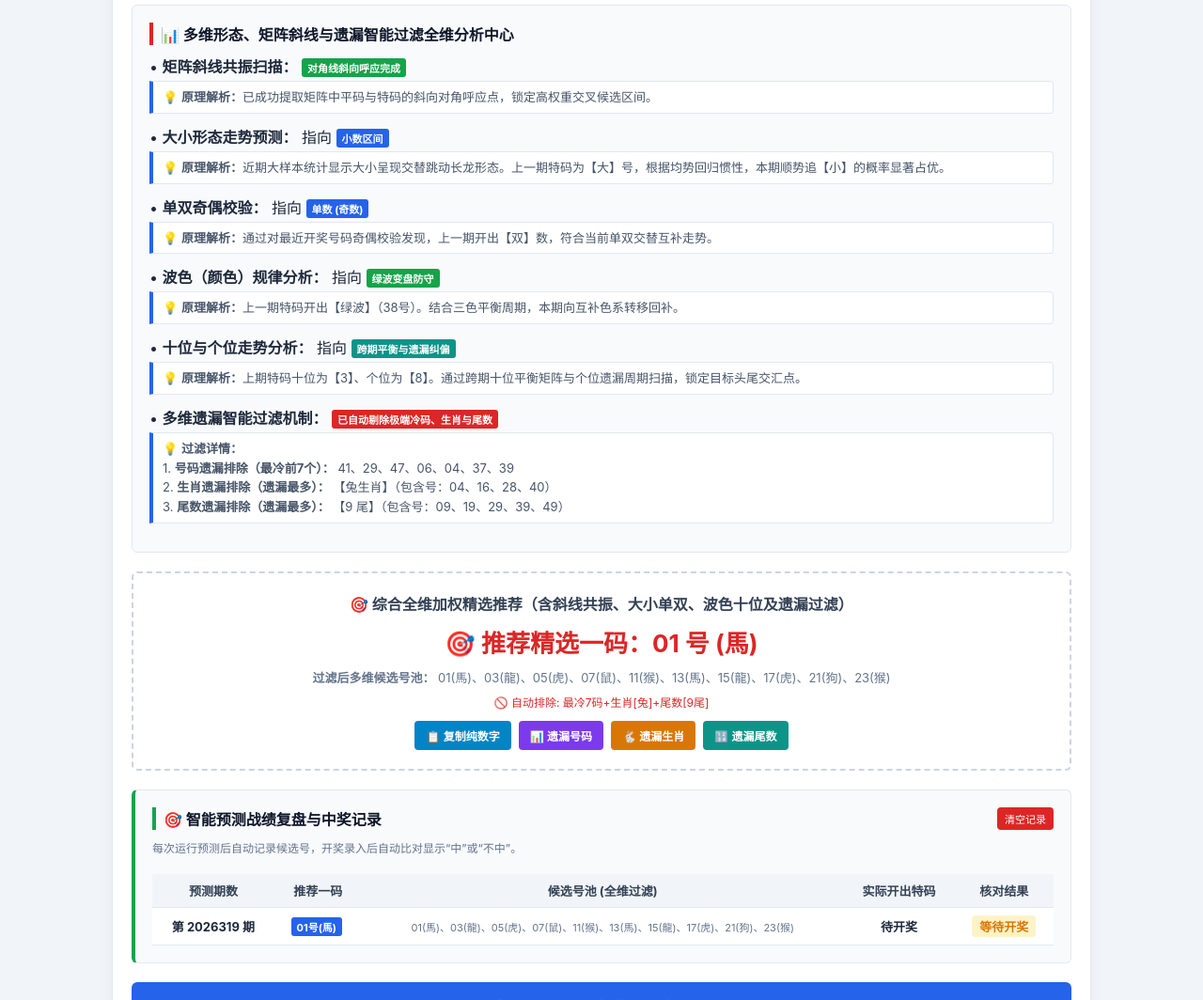
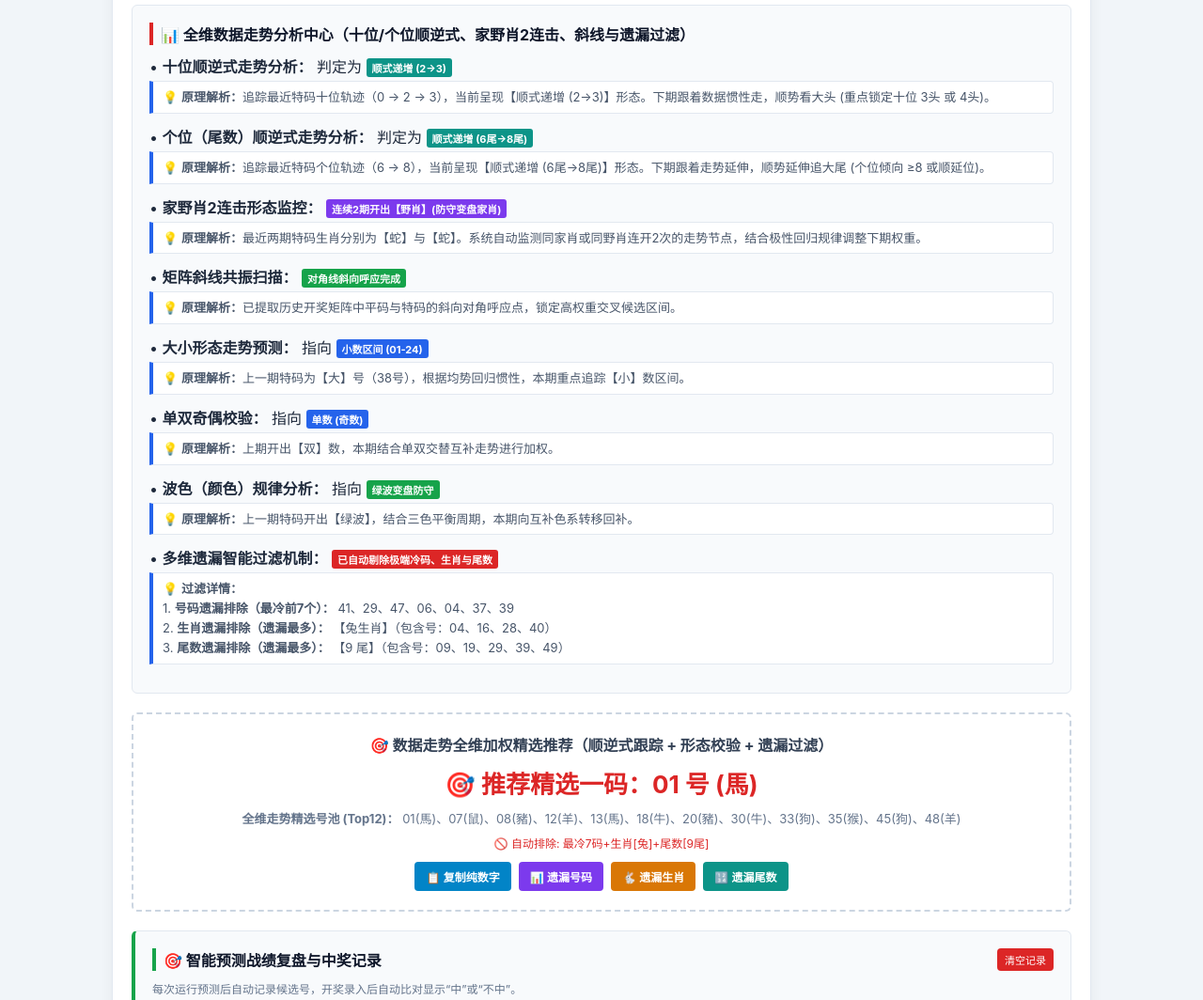
Before and after one commit to qianqianlin666-ctrl/qianqianlin.github.io, a plain HTML site: page index.html in a window 1280 px wide. Shown: the part 855-1919 px from the top of the page at 94% size. Drawn offline with Linux system fonts and the light colour scheme.

Commit message:
Update analysis and input panel descriptions in HTML

```diff
--- a/index.html
+++ b/index.html
@@ -53,6 +53,9 @@
         .badge-red { background: #dc2626; }
         .badge-blue { background: #2563eb; }
         .badge-green { background: #16a34a; }
+        .badge-purple { background: #7c3aed; }
+        .badge-teal { background: #0d9488; }
+        .badge-amber { background: #d97706; }
 
         .result-box { background: #ffffff; border: 2px dashed #cbd5e1; padding: 20px; border-radius: 6px; text-align: center; margin-top: 20px; }
         .result-num { font-size: 26px; font-weight: bold; color: #dc2626; margin: 10px 0; }
@@ -115,7 +118,7 @@
 
     <!-- 手动录入表单面板 -->
     <div class="input-panel">
-        <div style="font-size: 14px; font-weight: bold; color: #334155;">➕ 手动录入开奖数据（自动更新号码、生肖、尾数遗漏）</div>
+        <div style="font-size: 14px; font-weight: bold; color: #334155;">➕ 手动录入开奖数据（自动更新顺逆式走势及号码、生肖、尾数遗漏）</div>
         <div class="input-row">
             <div>期号: <input type="text" id="in-period" placeholder="自动生成下一期" style="width: 95px;"></div>
             <div>平码(空格/逗号): <input type="text" id="in-normals" placeholder="例如: 31 49 30 22 43 24" style="width: 190px;"></div>
@@ -158,12 +161,12 @@
     </div>
 
     <div class="card">
-        <div class="section-title" style="border-left-color: #dc2626;">📊 多维形态、矩阵斜线与遗漏智能过滤全维分析中心</div>
+        <div class="section-title" style="border-left-color: #dc2626;">📊 全维数据走势分析中心（十位/个位顺逆式、家野肖2连击、斜线与遗漏过滤）</div>
         <div id="analysis-results">正在分析开奖走势...</div>
     </div>
 
     <div class="result-box">
-        <div style="font-weight: bold; color: #334155;">🎯 综合全维加权精选推荐（含斜线共振、大小单双、波色十位及遗漏过滤）</div>
+        <div style="font-weight: bold; color: #334155;">🎯 数据走势全维加权精选推荐（顺逆式跟踪 + 形态校验 + 遗漏过滤）</div>
         <div class="result-num" id="recommended-code">等待生成</div>
         <div id="pool-display" style="color: #64748b; font-size: 13px; margin-bottom: 8px;"></div>
         <div id="excluded-info" style="font-size: 12px; color: #dc2626; margin-bottom: 8px;"></div>
@@ -207,7 +210,7 @@
                     <tr>
                         <th>预测期数</th>
                         <th>推荐一码</th>
-                        <th>候选号池 (全维过滤)</th>
+                        <th>候选号池 (全维走势过滤)</th>
                         <th>实际开出特码</th>
                         <th>核对结果</th>
                     </tr>
@@ -220,7 +223,7 @@
     </div>
 
     <div class="btn-container">
-        <button class="action-btn" onclick="doPredict()">🔮 立即运行多元化智能预测并记录战绩</button>
+        <button class="action-btn" onclick="doPredict()">🔮 立即运行全维数据走势预测并记录战绩</button>
     </div>
 </div>
 
@@ -231,6 +234,12 @@ var ZODIAC_MAP = {
     25:"馬", 26:"蛇", 27:"龍", 28:"兔", 29:"虎", 30:"牛", 31:"鼠", 32:"豬", 33:"狗", 34:"雞", 35:"猴", 36:"羊",
     37:"馬", 38:"蛇", 39:"龍", 40:"兔", 41:"虎", 42:"牛", 43:"鼠", 44:"豬", 45:"狗", 46:"雞", 47:"猴", 48:"羊", 49:"馬"
 };
+
+// 家肖：牛、馬、羊、雞、狗、豬；野肖：鼠、虎、兔、龍、蛇、猴
+var HOME_ZODIACS = ["牛", "馬", "羊", "雞", "狗", "豬"];
+function isHomeZodiac(zodiac) {
+    return HOME_ZODIACS.indexOf(zodiac) !== -1;
+}
 
 function getNumbersByZodiac(zodiacName) {
     var nums = [];
@@ -603,7 +612,7 @@ function addNewDraw() {
     checkPredictRecords();
     doPredict();
     initAutoPeriod();
-    alert("第 " + pInput + " 期开奖录入成功！各项全维走势与遗漏已自动更新！");
+    alert("第 " + pInput + " 期开奖录入成功！顺逆式走势与各项遗漏已全自动更新！");
 }
 
 function resetDefaultData() {
@@ -713,15 +722,74 @@ setInterval(updateTimer, 1000);
 function doPredict() {
     try {
         var last = HISTORY_DATA[0];
+        var prev = HISTORY_DATA.length > 1 ? HISTORY_DATA[1] : last;
+        var prev2 = HISTORY_DATA.length > 2 ? HISTORY_DATA[2] : prev;
+
         var specNum = last.special_num;
+        var prevSpec = prev.special_num;
+        var prev2Spec = prev2.special_num;
+
+        // 1. 十位顺逆式走势分析
+        var lastTen = Math.floor(specNum / 10);
+        var prevTen = Math.floor(prevSpec / 10);
+        var prev2Ten = Math.floor(prev2Spec / 10);
+
+        var tenTrendType = "平式走平";
+        var tenTargetDesc = "";
+        if (lastTen > prevTen) {
+            tenTrendType = "顺式递增 (" + prevTen + "→" + lastTen + ")";
+            tenTargetDesc = "顺势看大头 (重点锁定十位 " + lastTen + "头 或 " + Math.min(4, lastTen + 1) + "头)";
+        } else if (lastTen < prevTen) {
+            tenTrendType = "逆式递减 (" + prevTen + "→" + lastTen + ")";
+            tenTargetDesc = "逆势回落小头 (重点锁定十位 " + lastTen + "头 或 " + Math.max(0, lastTen - 1) + "头)";
+        } else {
+            tenTrendType = "同头平移 (" + prevTen + "→" + lastTen + ")";
+            tenTargetDesc = "平移防变盘 (重点关注邻头切换)";
+        }
+
+        // 2. 个位（尾数）顺逆式走势分析
+        var lastUnit = specNum % 10;
+        var prevUnit = prevSpec % 10;
+        var unitTrendType = "平式走平";
+        var unitTargetDesc = "";
+        if (lastUnit > prevUnit) {
+            unitTrendType = "顺式递增 (" + prevUnit + "尾→" + lastUnit + "尾)";
+            unitTargetDesc = "顺势延伸追大尾 (个位倾向 ≥" + lastUnit + " 或顺延位)";
+        } else if (lastUnit < prevUnit) {
+            unitTrendType = "逆式递减 (" + prevUnit + "尾→" + lastUnit + "尾)";
+            unitTargetDesc = "逆势下行追小尾 (个位倾向 ≤" + lastUnit + " 或逆延位)";
+        } else {
+            unitTrendType = "同尾重复 (" + prevUnit + "尾→" + lastUnit + "尾)";
+            unitTargetDesc = "同尾防跳变 (个位防向两翼扩散)";
+        }
+
+        // 3. 大小与单双走势统计
         var isSmall = specNum < 25;
         var isOdd = specNum % 2 !== 0;
-
         var targetSize = isSmall ? "大" : "小";
         var targetParity = isOdd ? "雙" : "單";
         var lastColor = getColorName(specNum);
         var badgeColorClass = lastColor === "红波" ? "badge-red" : (lastColor === "蓝波" ? "badge-blue" : "badge-green");
 
+        // 4. 家野肖2连击形态监控
+        var lastZodiac = getZodiac(specNum);
+        var prevZodiac = getZodiac(prevSpec);
+        var isLastHome = isHomeZodiac(lastZodiac);
+        var isPrevHome = isHomeZodiac(prevZodiac);
+
+        var isDoubleHome = isLastHome && isPrevHome;
+        var isDoubleWild = (!isLastHome && !isPrevHome);
+        var homeWildStatusStr = "交替跳动形态";
+        var targetHomeWildPref = null; // true偏家肖, false偏野肖
+        if (isDoubleHome) {
+            homeWildStatusStr = "连续2期开出【家肖】(防守变盘野肖)";
+            targetHomeWildPref = false;
+        } else if (isDoubleWild) {
+            homeWildStatusStr = "连续2期开出【野肖】(防守变盘家肖)";
+            targetHomeWildPref = true;
+        }
+
+        // 5. 获取多重遗漏自动排除规则
         var analysis = getAnalysisExclusions();
         var excludedColdNums = analysis.cold7;
         var maxZodiac = analysis.maxZodiac;
@@ -729,38 +797,80 @@ function doPredict() {
         var maxTail = analysis.maxTail;
         var excludedTailNums = analysis.excludedTailNums;
 
+        // 6. 全维数据走势动态打分选号池
         var pool = [];
-        var poolNums = [];
         for (var i = 1; i <= 49; i++) {
+            // 第一步：硬性剔除极端冷码(7个)、遗漏最多生肖、遗漏最多尾数
             if (excludedColdNums.indexOf(i) !== -1) continue;
             if (excludedZodiacNums.indexOf(i) !== -1) continue;
             if (excludedTailNums.indexOf(i) !== -1) continue;
 
-            var nSize = i >= 25 ? "大" : "小";
-            var nParity = i % 2 === 0 ? "雙" : "單";
-            if (nSize === targetSize && nParity === targetParity) {
-                pool.push({ num: i, anim: getZodiac(i), omit: OMISSION_DATA[i] || 0 });
-                poolNums.push(i);
-            }
+            var score = 0;
+            var iTen = Math.floor(i / 10);
+            var iUnit = i % 10;
+            var iSize = i >= 25 ? "大" : "小";
+            var iParity = i % 2 === 0 ? "雙" : "單";
+            var iZodiac = getZodiac(i);
+            var iIsHome = isHomeZodiac(iZodiac);
+
+            // 维度A：跟踪十位顺逆式加权
+            if (lastTen > prevTen && iTen >= lastTen) score += 30;
+            else if (lastTen < prevTen && iTen <= lastTen) score += 30;
+            else if (lastTen === prevTen && iTen !== lastTen) score += 20;
+
+            // 维度B：跟踪个位顺逆式加权
+            if (lastUnit > prevUnit && iUnit >= lastUnit) score += 25;
+            else if (lastUnit < prevUnit && iUnit <= lastUnit) score += 25;
+            else if (lastUnit === prevUnit && iUnit !== lastUnit) score += 15;
+
+            // 维度C：大小单双形态加权
+            if (iSize === targetSize) score += 20;
+            if (iParity === targetParity) score += 20;
+
+            // 维度D：家野肖2连击极性变盘加权
+            if (targetHomeWildPref !== null && iIsHome === targetHomeWildPref) score += 20;
+
+            // 维度E：波色变盘回补加权
+            if (getColorName(i) !== lastColor) score += 15;
+
+            // 维度F：适度遗漏热度加分（排除极冷后的温热回补）
+            var omitVal = OMISSION_DATA[i] || 0;
+            score += Math.min(25, Math.floor(omitVal / 3));
+
+            pool.push({
+                num: i,
+                anim: iZodiac,
+                omit: omitVal,
+                score: score
+            });
         }
 
-        pool.sort(function(a, b) { return b.omit - a.omit; });
+        // 按全维走势综合得分从高到低排序，截取前12个高契合度候选号码
+        pool.sort(function(a, b) { return b.score !== a.score ? b.score - a.score : b.omit - a.omit; });
+        var topPool = pool.slice(0, 12);
 
+        // 渲染全维分析报告
         var analysisHtml =
-            '• <b>矩阵斜线共振扫描：</b> <span class="badge" style="background:#16a34a;">对角线斜向呼应完成</span>' +
-            '<div class="reason-box">💡 <b>原理解析：</b>已成功提取矩阵中平码与特码的斜向对角呼应点，锁定高权重交叉候选区间。</div>' +
+            '• <b>十位顺逆式走势分析：</b> 判定为 <span class="badge badge-teal">' + tenTrendType + '</span>' +
+            '<div class="reason-box">💡 <b>原理解析：</b>追踪最近特码十位轨迹（' + prev2Ten + ' → ' + prevTen + ' → ' + lastTen + '），当前呈现【' + tenTrendType + '】形态。下期跟着数据惯性走，' + tenTargetDesc + '。</div>' +
 
-            '• <b>大小形态走势预测：</b> 指向 <span class="badge">' + (targetSize === "大" ? "大数区间" : "小数区间") + '</span>' +
-            '<div class="reason-box">💡 <b>原理解析：</b>近期大样本统计显示大小呈现交替跳动长龙形态。上一期特码为【' + (isSmall ? '小' : '大') + '】号，根据均势回归惯性，本期顺势追【' + targetSize + '】的概率显著占优。</div>' +
+            '• <b>个位（尾数）顺逆式走势分析：</b> 判定为 <span class="badge badge-teal">' + unitTrendType + '</span>' +
+            '<div class="reason-box">💡 <b>原理解析：</b>追踪最近特码个位轨迹（' + prevUnit + ' → ' + lastUnit + '），当前呈现【' + unitTrendType + '】形态。下期跟着走势延伸，' + unitTargetDesc + '。</div>' +
+
+            '• <b>家野肖2连击形态监控：</b> <span class="badge badge-purple">' + homeWildStatusStr + '</span>' +
+            '<div class="reason-box">💡 <b>原理解析：</b>最近两期特码生肖分别为【' + prevZodiac + '】与【' + lastZodiac + '】。系统自动监测同家肖或同野肖连开2次的走势节点，结合极性回归规律调整下期权重。</div>' +
+
+            '• <b>矩阵斜线共振扫描：</b> <span class="badge badge-green">对角线斜向呼应完成</span>' +
+            '<div class="reason-box">💡 <b>原理解析：</b>已提取历史开奖矩阵中平码与特码的斜向对角呼应点，锁定高权重交叉候选区间。</div>' +
+
+            '• <b>大小形态走势预测：</b> 指向 <span class="badge">' + (targetSize === "大" ? "大数区间 (25-49)" : "小数区间 (01-24)") + '</span>' +
+            '<div class="reason-box">💡 <b>原理解析：</b>上一期特码为【' + (isSmall ? '小' : '大') + '】号（' + (specNum < 10 ? '0' + specNum : specNum) + '号），根据均势回归惯性，本期重点追踪【' + targetSize + '】数区间。</div>' +
 
             '• <b>单双奇偶校验：</b> 指向 <span class="badge">' + (targetParity === "雙" ? "双数 (偶数)" : "单数 (奇数)") + '</span>' +
-            '<div class="reason-box">💡 <b>原理解析：</b>通过对最近开奖号码奇偶校验发现，上一期开出【' + (isOdd ? '单' : '双') + '】数，符合当前单双交替互补走势。</div>' +
+            '<div class="reason-box">💡 <b>原理解析：</b>上期开出【' + (isOdd ? '单' : '双') + '】数，本期结合单双交替互补走势进行加权。</div>' +
 
             '• <b>波色（颜色）规律分析：</b> 指向 <span class="badge ' + badgeColorClass + '">' + lastColor + '变盘防守</span>' +
-            '<div class="reason-box">💡 <b>原理解析：</b>上一期特码开出【' + lastColor + '】（' + (specNum < 10 ? '0' + specNum : specNum) + '号）。结合三色平衡周期，本期向互补色系转移回补。</div>' +
-
-            '• <b>十位与个位走势分析：</b> 指向 <span class="badge" style="background:#0d9488;">跨期平衡与遗漏纠偏</span>' +
-            '<div class="reason-box">💡 <b>原理解析：</b>上期特码十位为【' + Math.floor(specNum / 10) + '】、个位为【' + (specNum % 10) + '】。通过跨期十位平衡矩阵与个位遗漏周期扫描，锁定目标头尾交汇点。</div>' +
+            '<div class="reason-box">💡 <b>原理解析：</b>上一期特码开出【' + lastColor + '】，结合三色平衡周期，本期向互补色系转移回补。</div>' +
 
             '• <b>多维遗漏智能过滤机制：</b> <span class="badge badge-red">已自动剔除极端冷码、生肖与尾数</span>' +
             '<div class="reason-box">💡 <b>过滤详情：</b>' +
@@ -771,11 +881,12 @@ function doPredict() {
 
         document.getElementById("analysis-results").innerHTML = analysisHtml;
 
-        if (pool.length > 0) {
-            var displayPool = pool.slice().sort(function(a, b) { return a.num - b.num; });
-            var best = pool[0];
+        if (topPool.length > 0) {
+            var best = topPool[0];
             var bestPad = best.num < 10 ? "0" + best.num : "" + best.num;
 
+            // 显示时按号码从小到大排列方便查看与复制
+            var displayPool = topPool.slice().sort(function(a, b) { return a.num - b.num; });
             var poolStrs = [];
             var sortedPoolNums = [];
             for (var j = 0; j < displayPool.length; j++) {
@@ -786,7 +897,7 @@ function doPredict() {
             }
 
             document.getElementById("recommended-code").innerText = "🎯 推荐精选一码：" + bestPad + " 号 (" + best.anim + ")";
-            document.getElementById("pool-display").innerHTML = "<b>过滤后多维候选号池：</b> " + poolStrs.join('、');
+            document.getElementById("pool-display").innerHTML = "<b>全维走势精选号池 (Top12)：</b> " + poolStrs.join('、');
             document.getElementById("excluded-info").innerText = "🚫 自动排除: 最冷7码+生肖[" + maxZodiac + "]+尾数[" + maxTail + "尾]";
 
             var nextPeriod = (parseInt(HISTORY_DATA[0].period, 10) + 1).toString();
```
